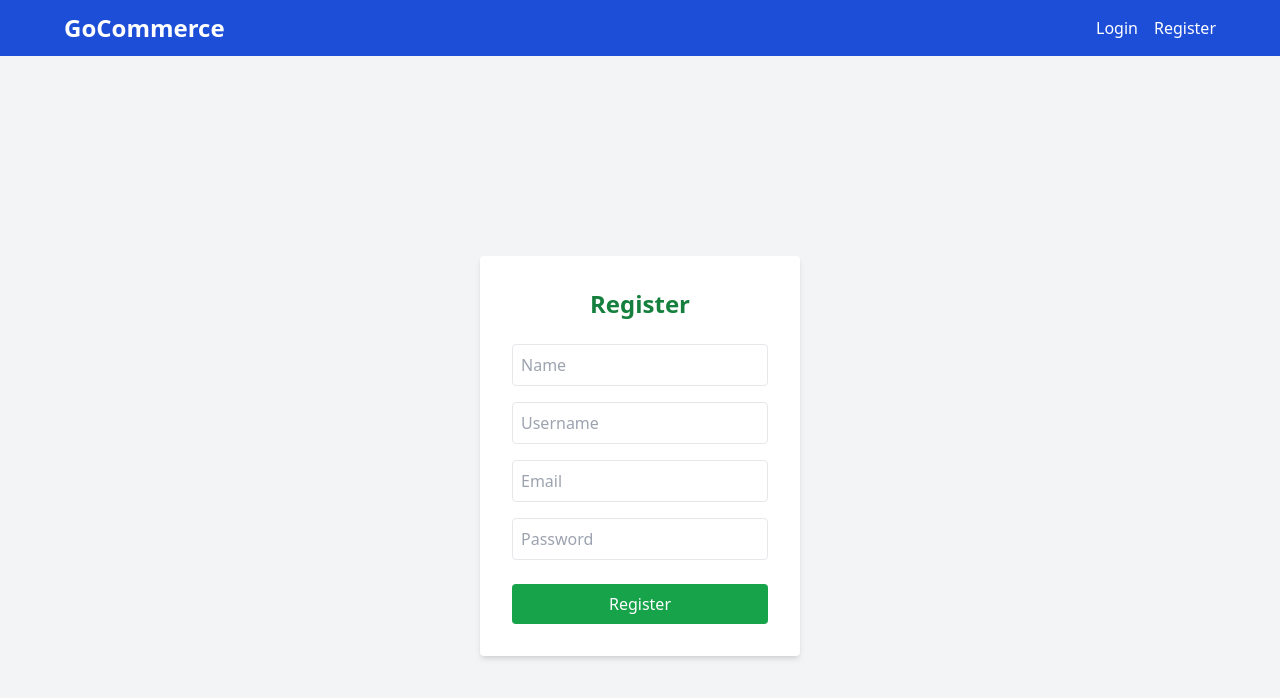
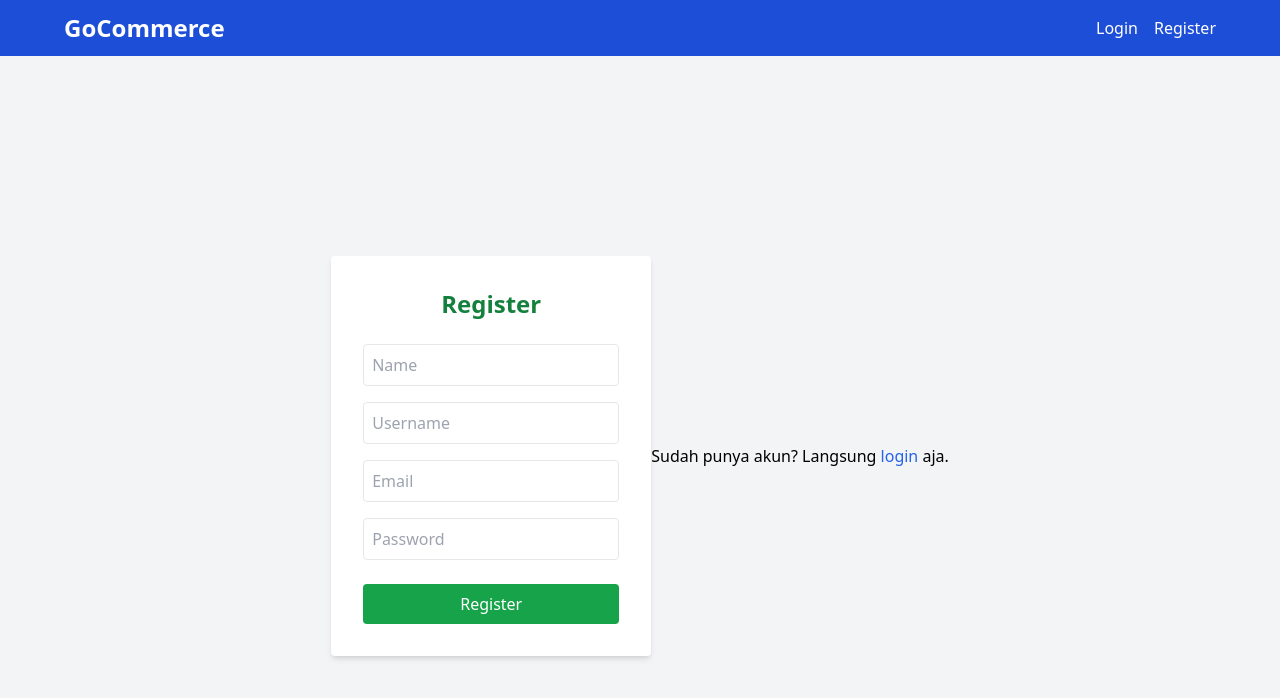
Before and after one commit to matiuskm/go-commerce-fe, a React (Vite) app: page /register in a window 1280 px wide. Shown: the top 698 px of the page. Built offline with nearby package versions, Linux system fonts and the light colour scheme; no server answers.

Commit message:
feat(auth): add login and register navigation links
Add navigation links between the login and register pages to improve user experience and streamline account management

```diff
--- a/src/pages/Login.jsx
+++ b/src/pages/Login.jsx
@@ -1,6 +1,6 @@
 import { useContext, useState } from "react"
 import { AuthContext } from "../context/AuthContext"
-import { useNavigate } from "react-router-dom"
+import { Link, useNavigate } from "react-router-dom"
 import axios from "axios"
 import BASE_URL from "../api/config"
 
@@ -33,6 +33,8 @@ const Login = () => {
                 <input type="password" placeholder="Password" value={password} onChange={(e) => setPassword(e.target.value)} className="w-full mb-6 p-2 border rounded" />
                 <button type="submit" className="w-full bg-blue-600 text-white py-2 rounded hover:bg-blue-700">Login</button>
             </form>
+
+            <p>Belum punya akun? Bikin akun dulu <Link to={"/register"} className="text-blue-600 hover:underline">disini</Link></p>
         </div>
     )
 }
--- a/src/pages/Register.jsx
+++ b/src/pages/Register.jsx
@@ -1,5 +1,5 @@
 import { useContext, useState } from "react";
-import { useNavigate } from "react-router-dom";
+import { Link, useNavigate } from "react-router-dom";
 import { AuthContext } from "../context/AuthContext";
 import axios from "axios";
 import BASE_URL from "../api/config";
@@ -38,6 +38,7 @@ const Register = () => {
         <input type="password" value={password} onChange={(e) => setPassword(e.target.value)} placeholder="Password" className="w-full mb-6 p-2 border rounded"/>
         <button type="submit" className="w-full bg-green-600 text-white py-2 rounded hover:bg-green-700">Register</button>
       </form>
+      <p>Sudah punya akun? Langsung <Link to={"/login"} className="text-blue-600 hover:underline">login</Link> aja.</p>
     </div>
   )
 }
```
